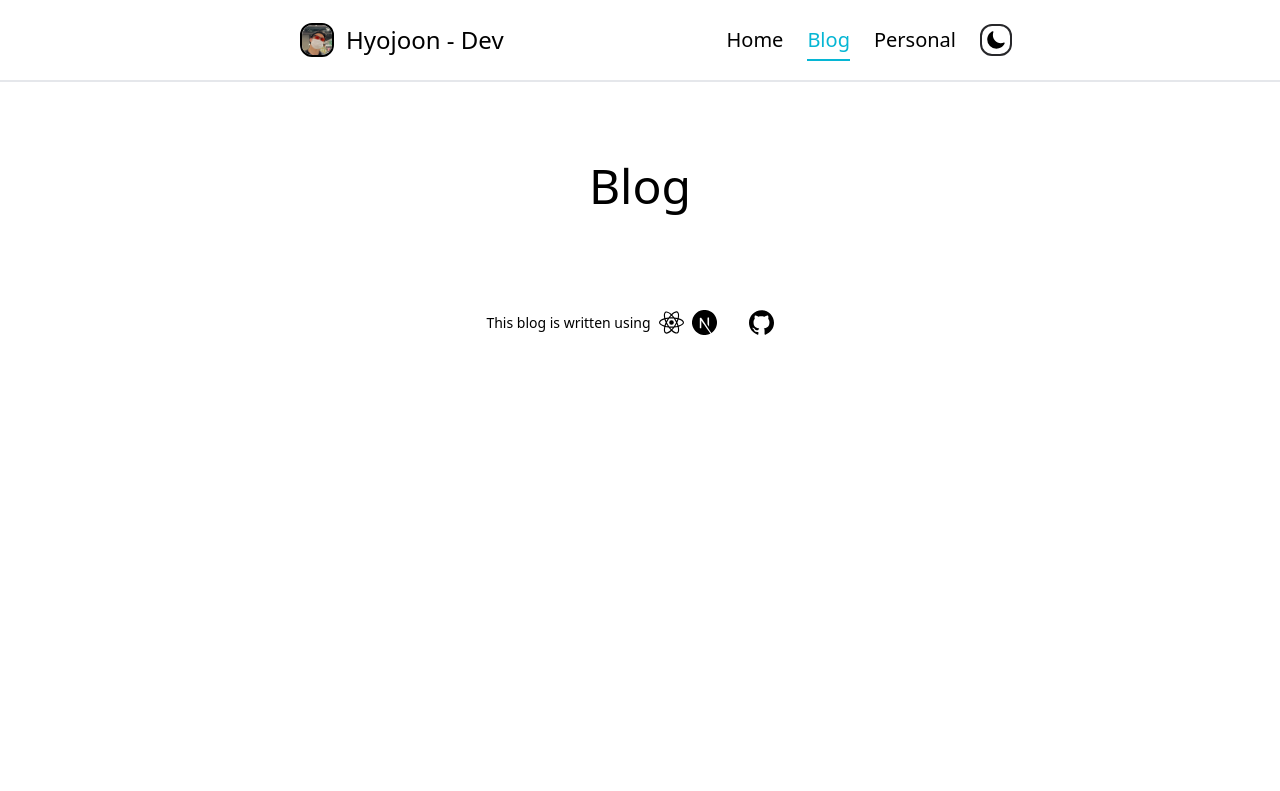
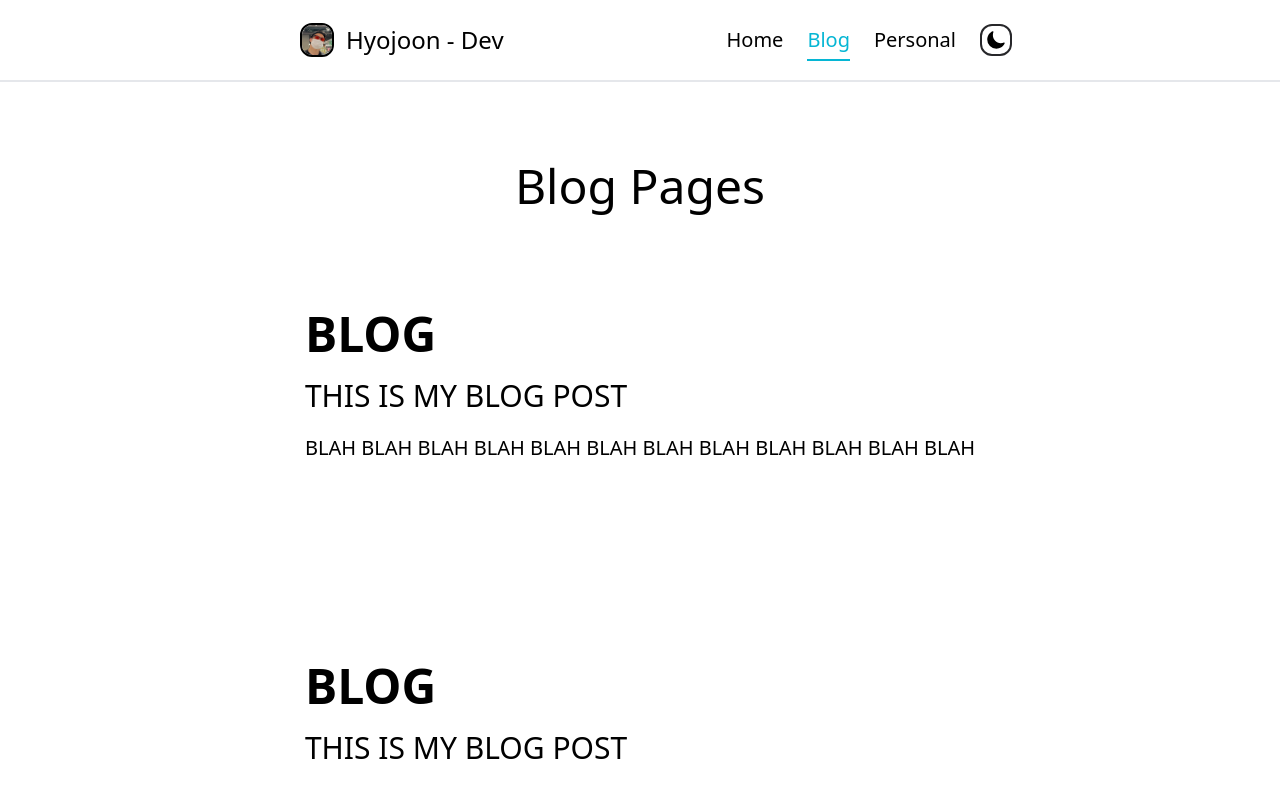
Before and after one commit to hjparrk/dev-blog, a Next.js app: page /blog in a window 1280 px wide. Shown: the top 791 px of the page. Built offline with nearby package versions, Linux system fonts and the light colour scheme; no server answers.

Commit message:
add dummy blog posts

```diff
--- a/pages/blog.js
+++ b/pages/blog.js
@@ -1,7 +1,34 @@
+const DUMMY_POSTS = [
+  {
+    title: "BLOG",
+    subtitle: "THIS IS MY BLOG POST",
+    description: "BLAH BLAH BLAH BLAH BLAH BLAH BLAH BLAH BLAH BLAH BLAH BLAH ",
+  },
+  {
+    title: "BLOG",
+    subtitle: "THIS IS MY BLOG POST",
+    description: "BLAH BLAH BLAH BLAH BLAH BLAH BLAH BLAH BLAH BLAH BLAH BLAH ",
+  },
+  {
+    title: "BLOG",
+    subtitle: "THIS IS MY BLOG POST",
+    description: "BLAH BLAH BLAH BLAH BLAH BLAH BLAH BLAH BLAH BLAH BLAH BLAH ",
+  },
+];
+
 const Blog = () => {
   return (
-    <div className="flex justify-center items-center">
-      <h1 className="text-5xl">Blog</h1>
+    <div className="flex flex-col justify-center items-center">
+      <h1 className="text-5xl mb-10">Blog Pages</h1>
+      <ul className="flex flex-col justify-center items-center">
+        {DUMMY_POSTS.map((post) => (
+          <li key={post.title} className="mb-20 p-10">
+            <h1 className="text-5xl font-extrabold m-5">{post.title}</h1>
+            <h1 className="text-3xl font-medium m-5">{post.subtitle}</h1>
+            <h1 className="text-xl font-light m-5">{post.description}</h1>
+          </li>
+        ))}
+      </ul>
     </div>
   );
 };
```
